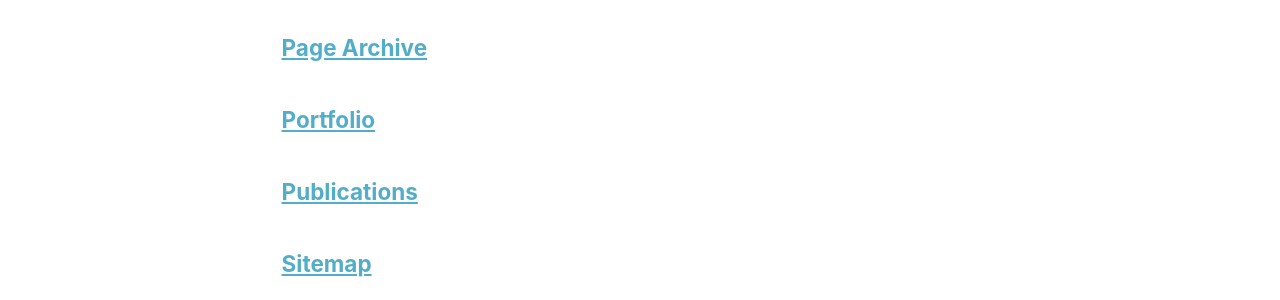
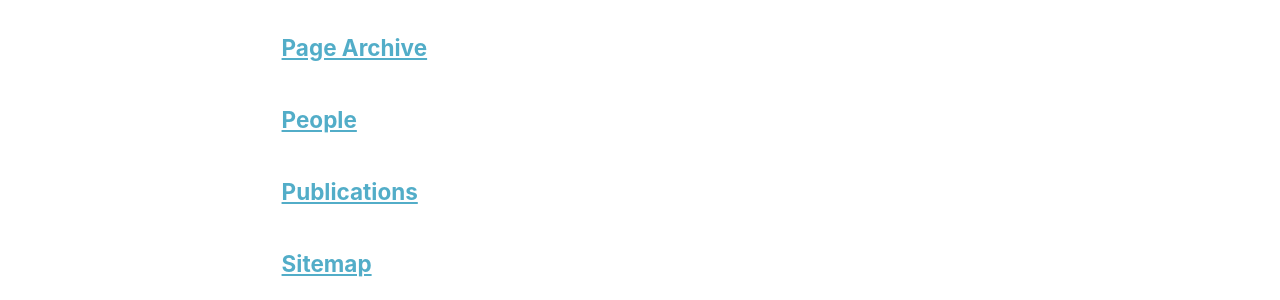
Before and after one commit to RongyuXia/rongyuxia.github.io, a Jekyll site: the page built from _pages/page-archive.html, in a window 1280 px wide and 900 px high, scrolled down 560 px. Shown: the part 154-454 px from the top of the window. Built offline with Jekyll 4.4.1, drawn with Linux system fonts in a browser that asks for light colours; a style sheet for code colours, icons or effects is not loaded.

Commit message:
Update and rename portfolio.html to people.html

```diff
--- a/_pages/portfolio.html
+++ b/_pages/people.html
@@ -1,16 +1,16 @@
 ---
 layout: archive
-title: "Portfolio"
-permalink: /portfolio/
+title: "People"
+permalink: /people/
 author_profile: true
 ---
 
-{% include base_path %}
+<!-- {% include base_path %}
 
 
 {% for post in site.portfolio %}
   {% include archive-single.html %}
-{% endfor %}
+{% endfor %} -->
 
 <div style="display:flex; margin-bottom:25px;">
 
```
